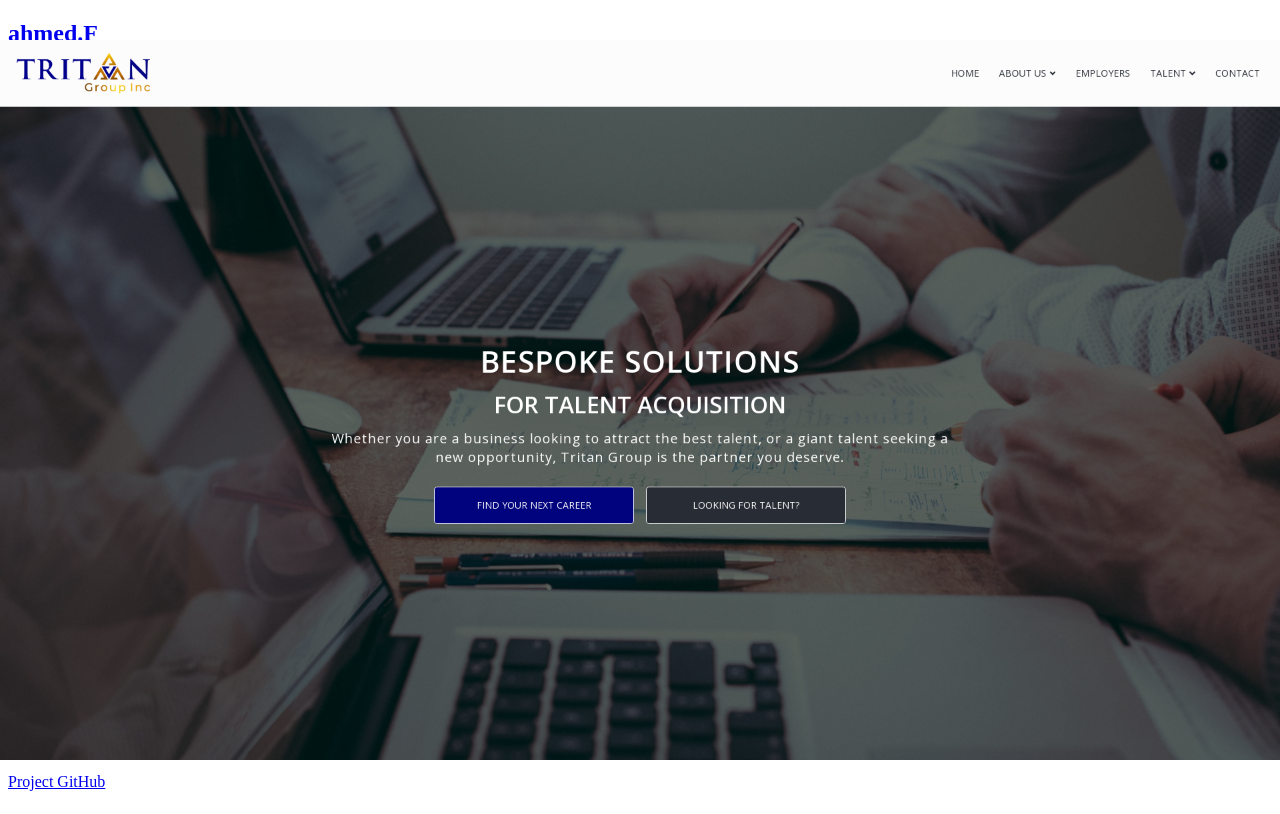
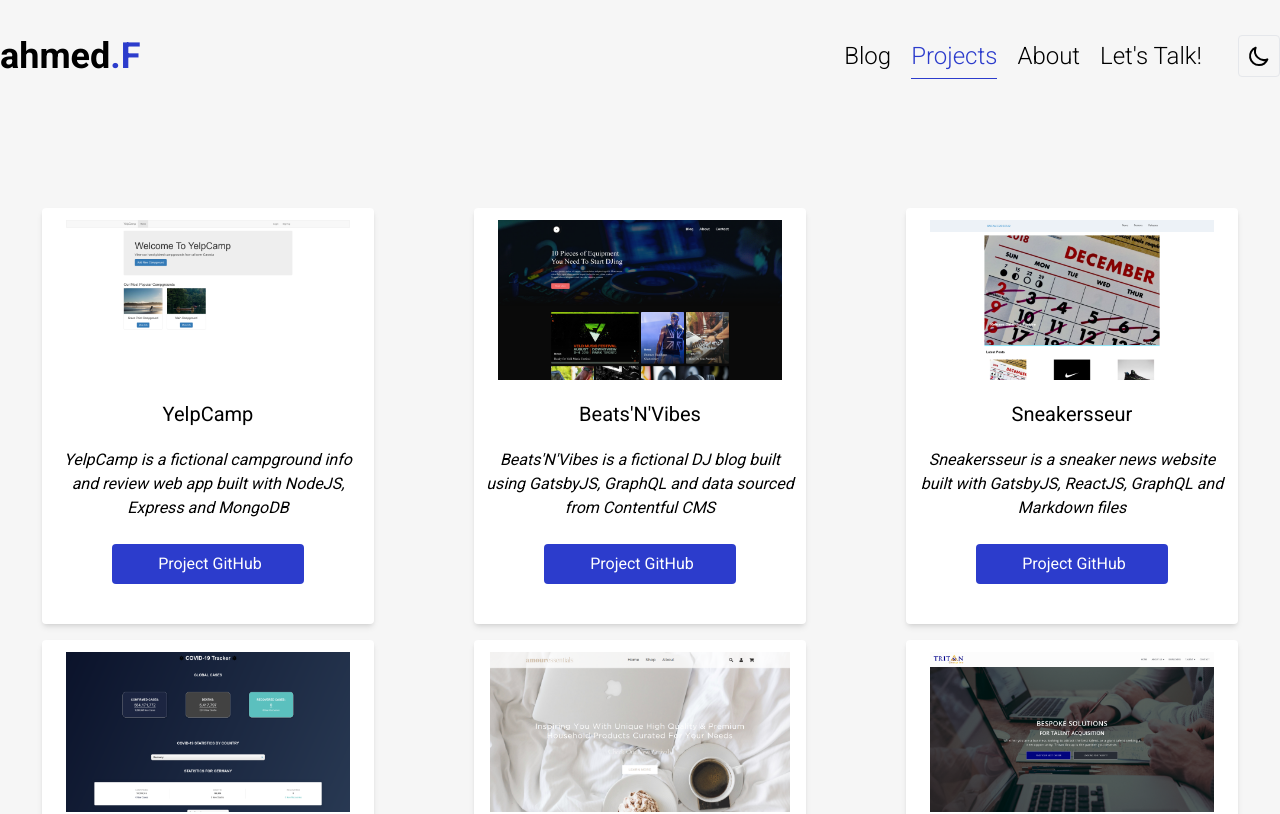
Before and after one commit to ahmedfaaid/ahmed-web, a Next.js app: page /projects in a window 1280 px wide. Shown: the top 814 px of the page. Built offline with nearby package versions, Linux system fonts and the light colour scheme.

Commit message:
projects page to app router

```diff
--- a/pages/projects.tsx
+++ b/app/projects/page.tsx
@@ -1,11 +1,10 @@
-import Layout from 'components/layout';
-import Project from 'components/project';
-import { projects } from 'constants/projectData';
-import { Project as ProjectType } from 'types';
+import Project from '@/components/project';
+import { projects } from '@/constants/projectData';
+import { Project as ProjectType } from '@/types';
 
 export default function Projects() {
   return (
-    <Layout title='Projects'>
+    <>
       <section>
         <div className='mt-8 grid gap-4 px-4 sm:grid-cols-2 sm:px-0 md:mt-16 md:grid-cols-3 lg:mt-24'>
           {projects.map((project: ProjectType) => (
@@ -13,6 +12,6 @@
           ))}
         </div>
       </section>
-    </Layout>
+    </>
   );
 }
```
